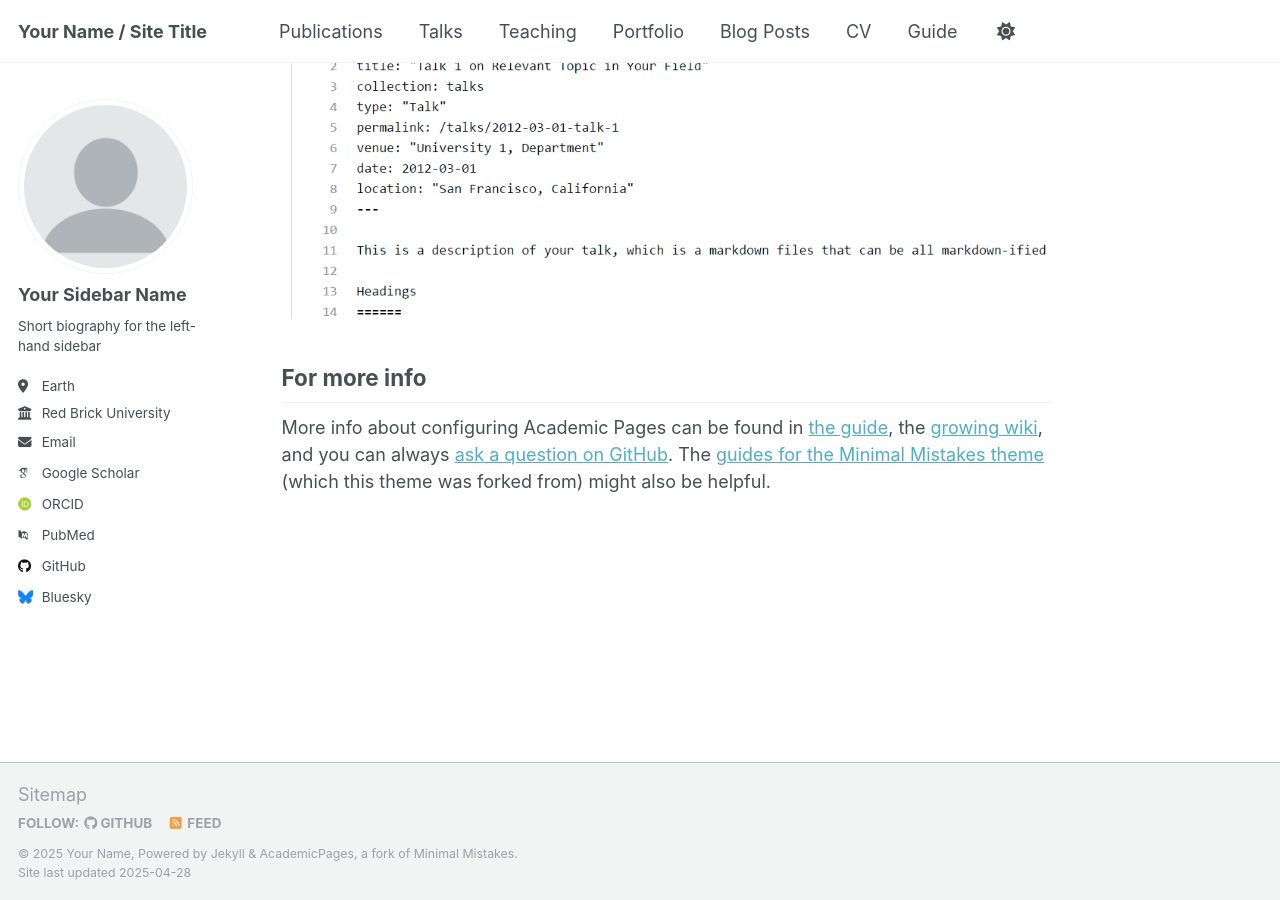
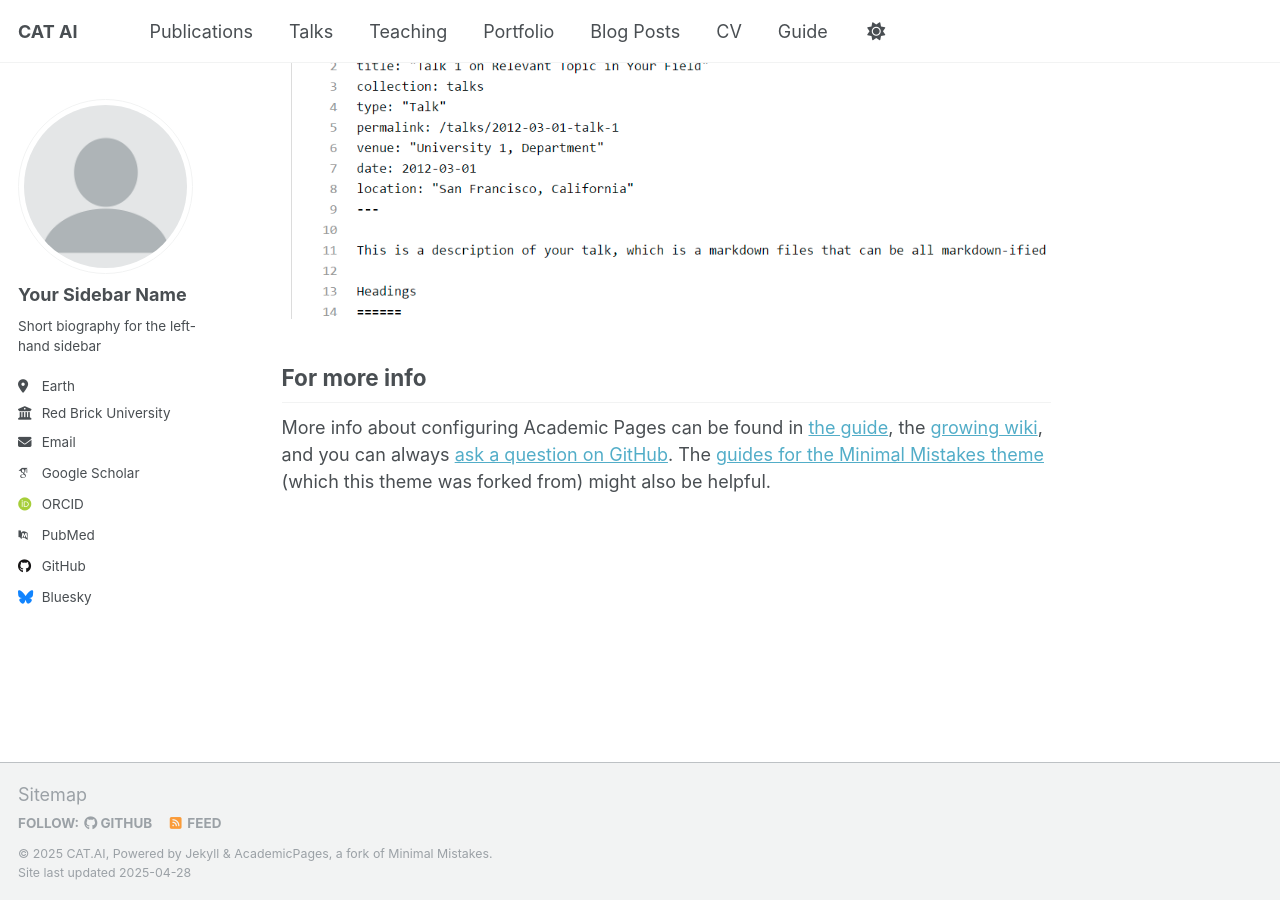
Before and after one commit to happyBayes/happyBayes.github.io, a Jekyll site: the page built from _pages/about.md, in a window 1280 px wide and 900 px high, scrolled down 2636 px. Built offline with Jekyll 4.4.1, drawn with Linux system fonts in a browser that asks for light colours; some web fonts are replaced.

Commit message:
Update _config.yml

```diff
--- a/_config.yml
+++ b/_config.yml
@@ -9,13 +9,13 @@
 # Basic Site Settings
 locale                   : "en-US"
 site_theme               : "default"
-title                    : "Your Name / Site Title"
+title                    : "CAT AI"
 title_separator          : "-"
-name                     : &name "Your Name"
+name                     : &name "CAT.AI"
 description              : &description "personal description"
-url                      : https://academicpages.github.io # the base hostname & protocol for your site e.g. "https://[your GitHub username].github.io"
+url                      : https://happyBayes.github.io # the base hostname & protocol for your site e.g. "https://[your GitHub username].github.io"
 baseurl                  : "" # the subpath of your site, e.g. "/blog"
-repository               : "academicpages/academicpages.github.io"
+repository               : "happyBayes/happyBayes.github.io"
 
 # Site Author - The following control what appear as part of the author content on the side bar.
 #               If a field is blank the icon and link will not appear, otherwise it will be shown.
```
